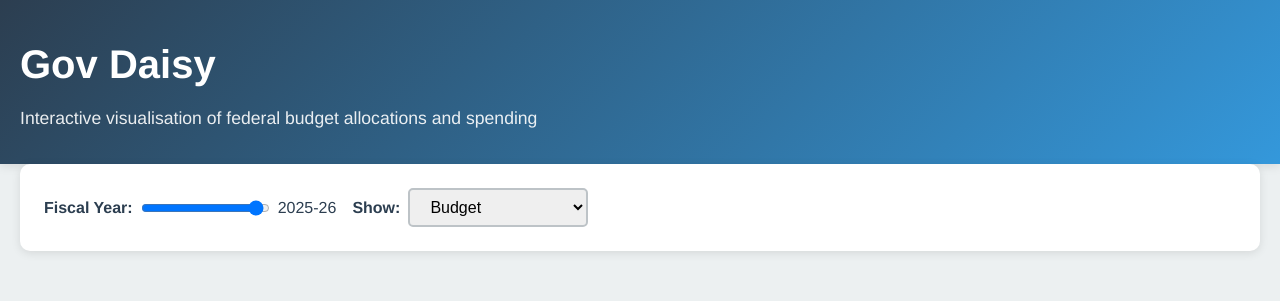
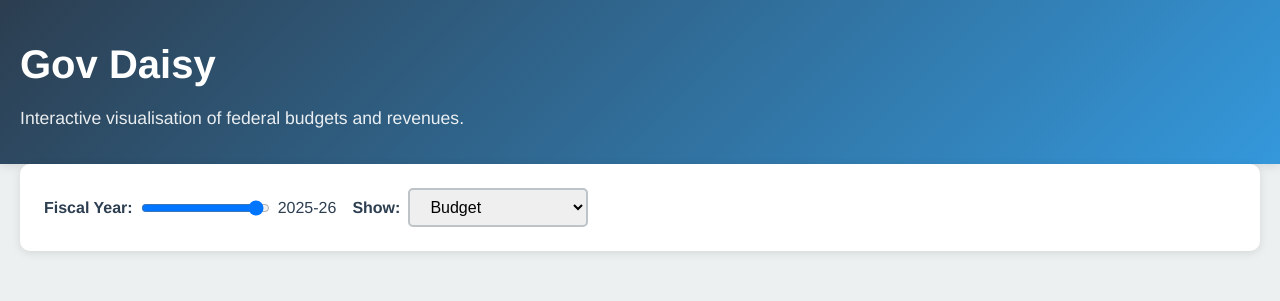
Before and after one commit to Coedice/gov-daisy, a Jekyll site: the page built from index.html, in a window 1280 px wide. Shown: the top 301 px of the page. Built offline with Jekyll 4.4.1, drawn with Linux system fonts in a browser that asks for light colours.

Commit message:
Fix Jekyll layout use

```diff
--- a/_layouts/default.html
+++ b/_layouts/default.html
@@ -8,6 +8,17 @@
     <script src="https://d3js.org/d3.v7.min.js"></script>
   </head>
   <body>
+    <header>
+        <div class="container">
+            <h1>Gov Daisy</h1>
+            <p class="subtitle">Interactive visualisation of federal budgets and revenues.</p>
+        </div>
+    </header>
     {{ content }}
+    <footer>
+        <div class="container">
+            <p>Copyright &copy; 2025 <a href="https://gavindou.ch" target="_blank" rel="noopener">Gavin Douch</a></p>
+        </div>
+    </footer>
   </body>
 </html>
--- a/index.html
+++ b/index.html
@@ -2,25 +2,7 @@
 layout: default
 title: Gov Daisy
 ---
-<!DOCTYPE html>
-<html lang="en">
-<head>
-    <meta charset="UTF-8">
-    <meta name="viewport" content="width=device-width, initial-scale=1.0">
-    <title>{{ site.title }}</title>
-    <link rel="stylesheet" href="{{ '/assets/css/styles.css' | relative_url }}">
-    <script src="https://d3js.org/d3.v7.min.js"></script>
-</head>
-<body>
-    <header>
-        <div class="container">
-            <h1>Gov Daisy</h1>
-            <p class="subtitle">Interactive visualisation of federal budget allocations and spending</p>
-        </div>
-    </header>
-
 <main class="container">
-
     <div class="controls">
         <div class="control-group">
             <label for="year-slider">Fiscal Year:</label>
@@ -35,23 +17,11 @@ title: Gov Daisy
             </select>
         </div>
     </div>
-
     <div id="visualisation-container">
         <svg id="sunburst"></svg>
         <div id="tooltip" class="tooltip"></div>
-
     </div>
 </main>
-
-    <footer>
-        <div class="container">
-            <p>Copyright &copy; 2025 <a href="https://gavindou.ch" target="_blank" rel="noopener">Gavin Douch</a></p>
-        </div>
-    </footer>
-
-    <script>
-    // DEBUG: site.data keys: {{ site.data | keys | join: ', ' }}
-    </script>
 {% assign budget_years = '' | split: ',' %}
 {% assign revenue_years = '' | split: ',' %}
 {% for pair in site.data.budget %}
@@ -66,20 +36,15 @@ title: Gov Daisy
         {% assign revenue_years = revenue_years | push: k %}
     {% endif %}
 {% endfor %}
-        <script>
-        // DEBUG: budget_years = [{{ budget_years | join: ', ' }}]
-        // DEBUG: revenue_years = [{{ revenue_years | join: ', ' }}]
-        </script>
 {% capture jsdata_budget %}{% assign comma = '' %}{% for y in budget_years %}{{ comma }}"{{ y | remove: 'year_' }}": {{ site.data.budget[y] | jsonify }}{% assign comma = ',' %}{% endfor %}{% endcapture %}
 {% capture jsdata_revenue %}{% assign comma = '' %}{% for y in revenue_years %}{{ comma }}"{{ y | remove: 'year_' }}": {{ site.data.revenue[y] | jsonify }}{% assign comma = ',' %}{% endfor %}{% endcapture %}
 <script>
     // Embed Jekyll data as JavaScript objects (all per-year files in _data/budget/ and _data/revenue/)
     window.budgetData = { {{ jsdata_budget }} };
     window.revenueData = { {{ jsdata_revenue }} };
+
     // Default to budget
     window.expenditureData = window.budgetData;
     window.yearSliderYears = Object.keys(window.expenditureData).sort();
 </script>
 <script src="{{ '/assets/js/visualisation.js' | relative_url }}"></script>
-</body>
-</html>
```
Lines whose indentation alone changed are shown as unchanged.
